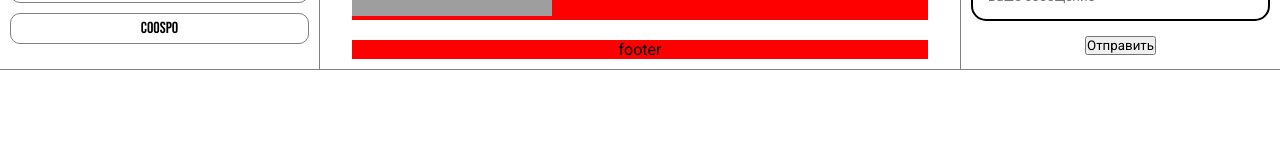
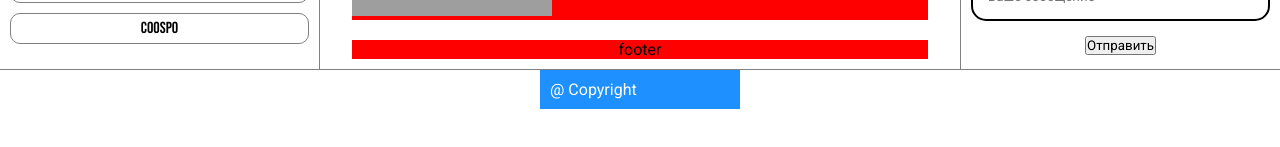
Before and after one commit to AbdukarimAA/Web-term-work, a React (Vite) app in the folder client/: page / in a window 1280 px wide. Shown: the part 303-450 px from the top of the page. Built offline with nearby package versions, Linux system fonts and the light colour scheme; grey boxes are pictures that could not be loaded.

Commit message:
added footer

```diff
--- a/client/index.html
+++ b/client/index.html
@@ -8,7 +8,7 @@
     <link href="https://fonts.googleapis.com/css2?family=Roboto:wght@400;500;700&display=swap" rel="stylesheet">
     <link href="https://fonts.googleapis.com/css2?family=Bebas+Neue&display=swap" rel="stylesheet">
     <meta name="viewport" content="width=device-width, initial-scale=1.0" />
-    <title>Vite + React + TS</title>
+    <title>Pulse</title>
   </head>
   <body>
     <div id="root"></div>
--- a/client/src/components/Footer/Footer.tsx
+++ b/client/src/components/Footer/Footer.tsx
@@ -3,7 +3,17 @@ import React from "react";
 import "./footer.css";
 
 const Footer = () => {
-  return <footer></footer>;
+  return (
+    <footer>
+      <iframe
+        src="https://yandex.ru/map-widget/v1/?um=constructor%3Af839419e24d90a84c82f45f38bcdb2a1e78340c950997d651f94a8599f75abb0&amp;source=constructor"
+        width="100%"
+        height="400"
+        frameBorder="0"
+      ></iframe>
+      <div className="copyright">@ Copyright</div>
+    </footer>
+  );
 };
 
 export default Footer;
--- a/client/src/components/Footer/footer.css
+++ b/client/src/components/Footer/footer.css
@@ -1,4 +1,14 @@
 footer {
     border-top: 1px solid gray;
+    position: relative;
+}
 
+.copyright {
+    width: 200px;
+    position: absolute;
+    left: calc(50% - 100px);
+    top: 0px;
+    background-color: dodgerblue;
+    color: #fff;
+    padding:10px;
 }
```
